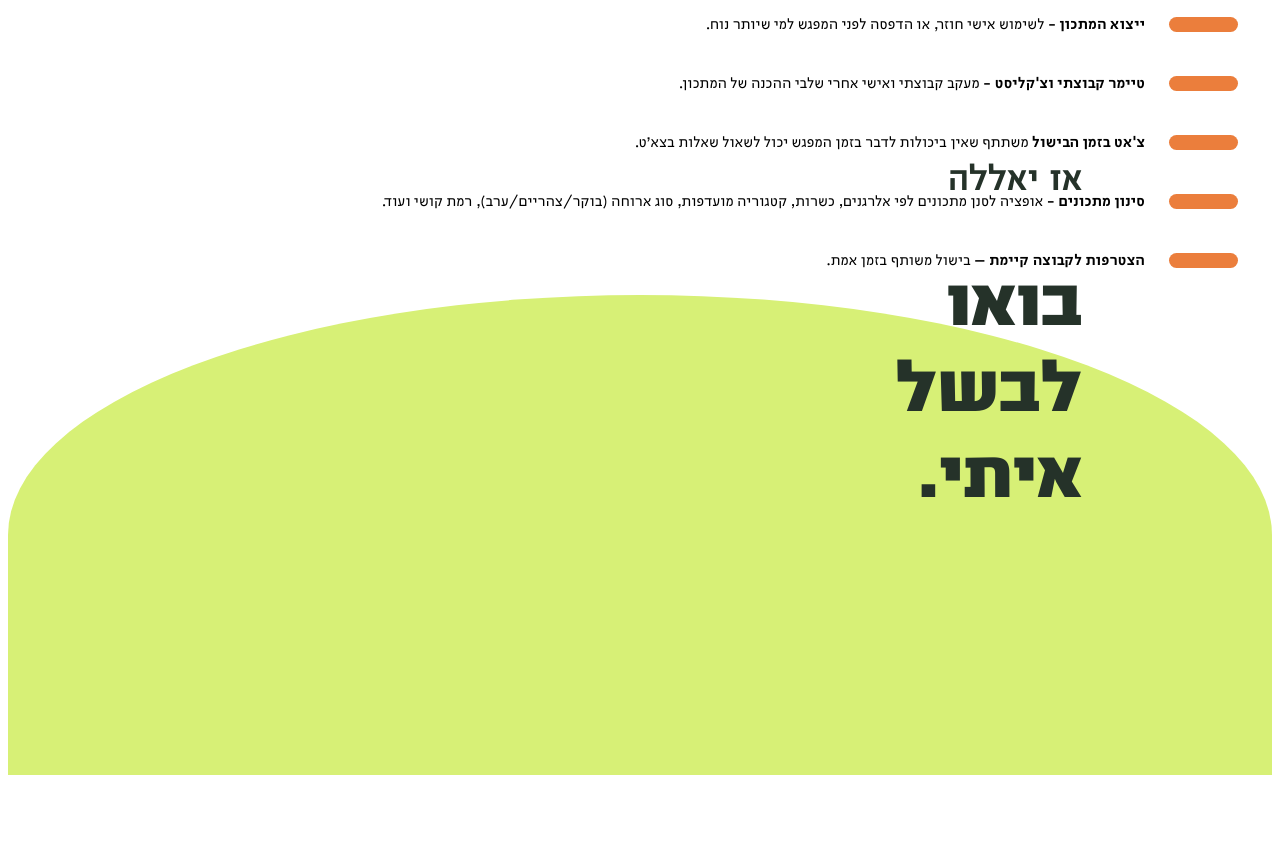
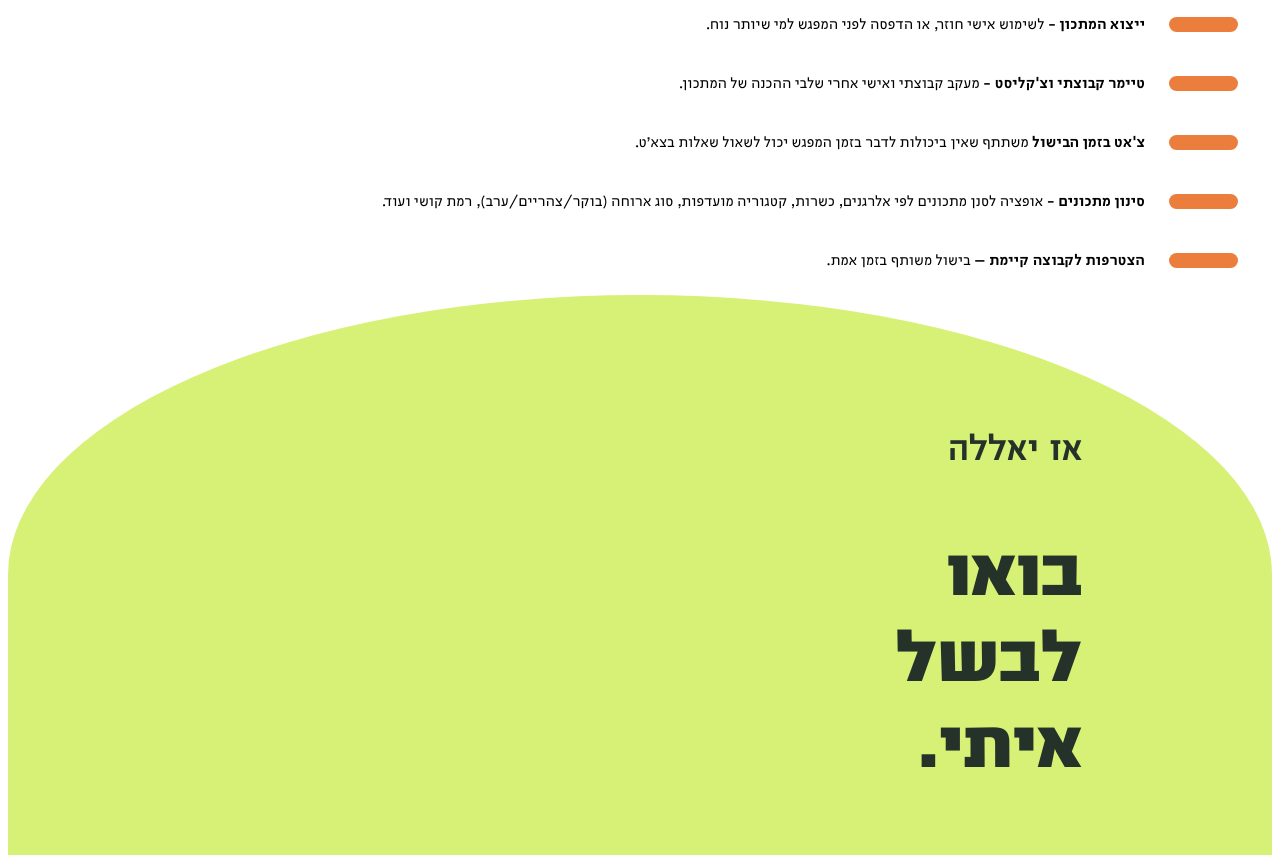
Before and after one commit to shiri-karni1/Shiri-ex-2, a Next.js app: page /demos/design in a window 1280 px wide. Shown: the part 2840-3703 px from the top of the page. Before the commit the page ends 3623 px from the top, so only its background shows below. Built offline with nearby package versions, Linux system fonts and the light colour scheme.

Commit message:
fixes to design bottom banner

```diff
--- a/app/demos/design/page.module.css
+++ b/app/demos/design/page.module.css
@@ -324,7 +324,7 @@
 }
 
 .finalBanner{
-  height: 60vh;
+  height: 70vh;
   background-color: #D7F076;
   border-radius: 50% 50% 0 0;
   display: flex;
@@ -335,7 +335,7 @@
 
 .finalBannerTexts {
   text-align: start;
-  margin: 15%;
+  margin-right: 15%;
 }
 
 .finalText{
@@ -486,4 +486,14 @@
   background-color: #EDEFEA;
 }
 
+.finalBanner{
+  height: 60vh;
+  background-color: #D7F076;
+  border-radius: 50% 50% 0 0;
+  display: flex;
+  justify-content: end;
+  align-items: start;
+  flex-direction: column;
 }
+
+}
```
